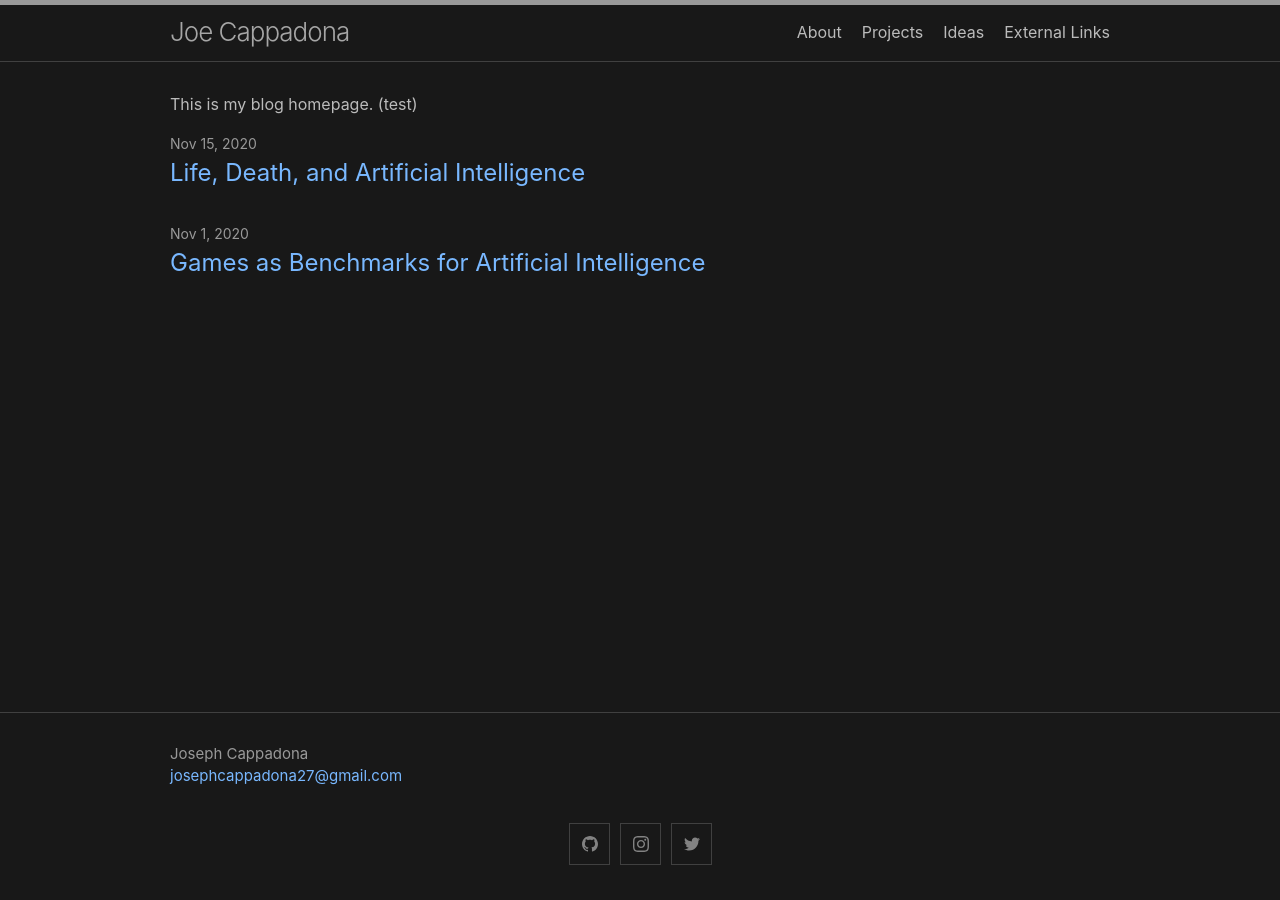
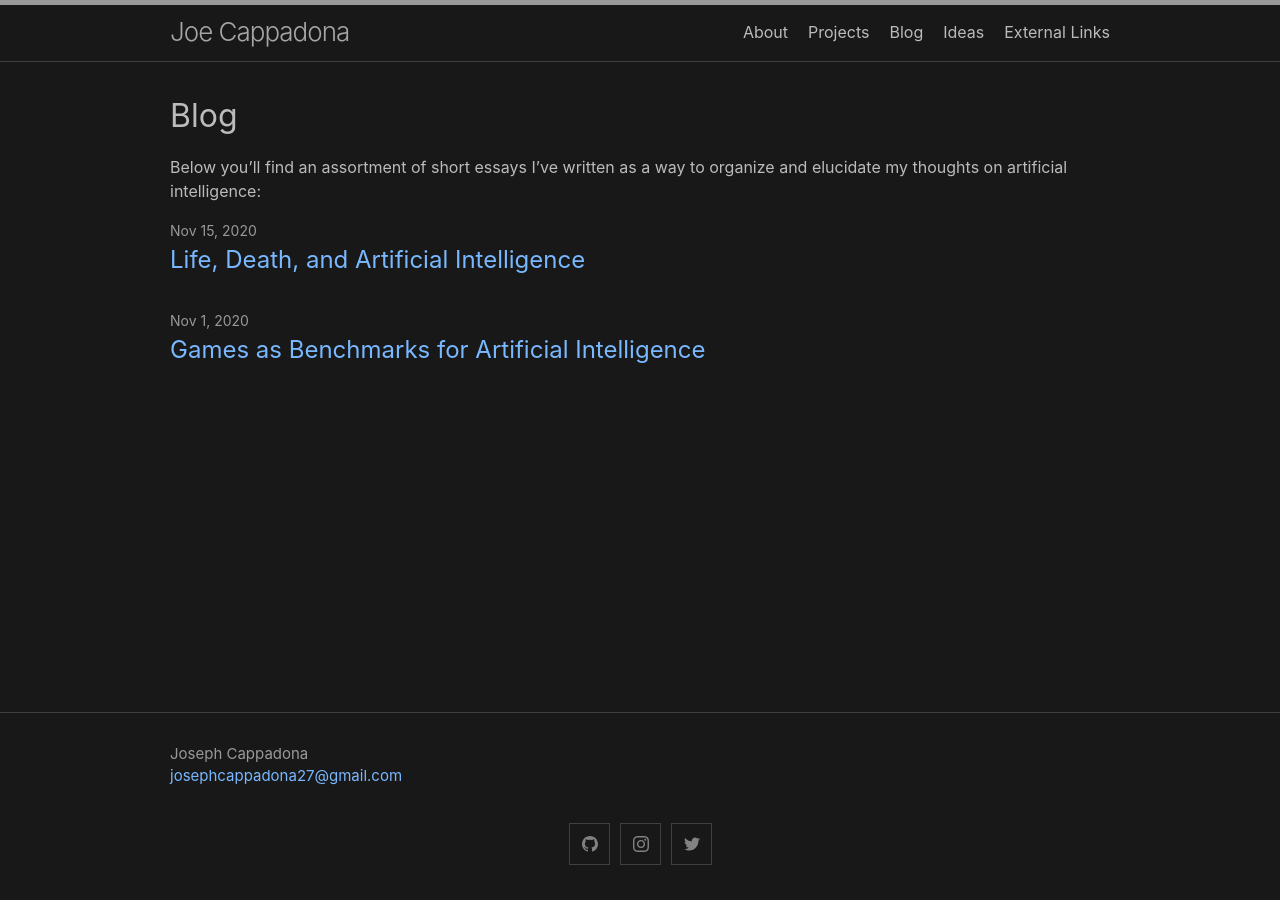
Before and after one commit to josephcappadona/josephcappadona.github.io, a Jekyll site: the page built from blog.md, in a window 1280 px wide. Built offline with Jekyll 4.4.1, drawn with Linux system fonts in a browser that asks for light colours.

Commit message:
Update blog.md

```diff
--- a/blog.md
+++ b/blog.md
@@ -1,5 +1,8 @@
 ---
 layout: blog
+title: Blog
+permalink: /blog/
 ---
 
-This is my blog homepage. (test)
+
+Below you'll find an assortment of short essays I've written as a way to organize and elucidate my thoughts on artificial intelligence:
```
